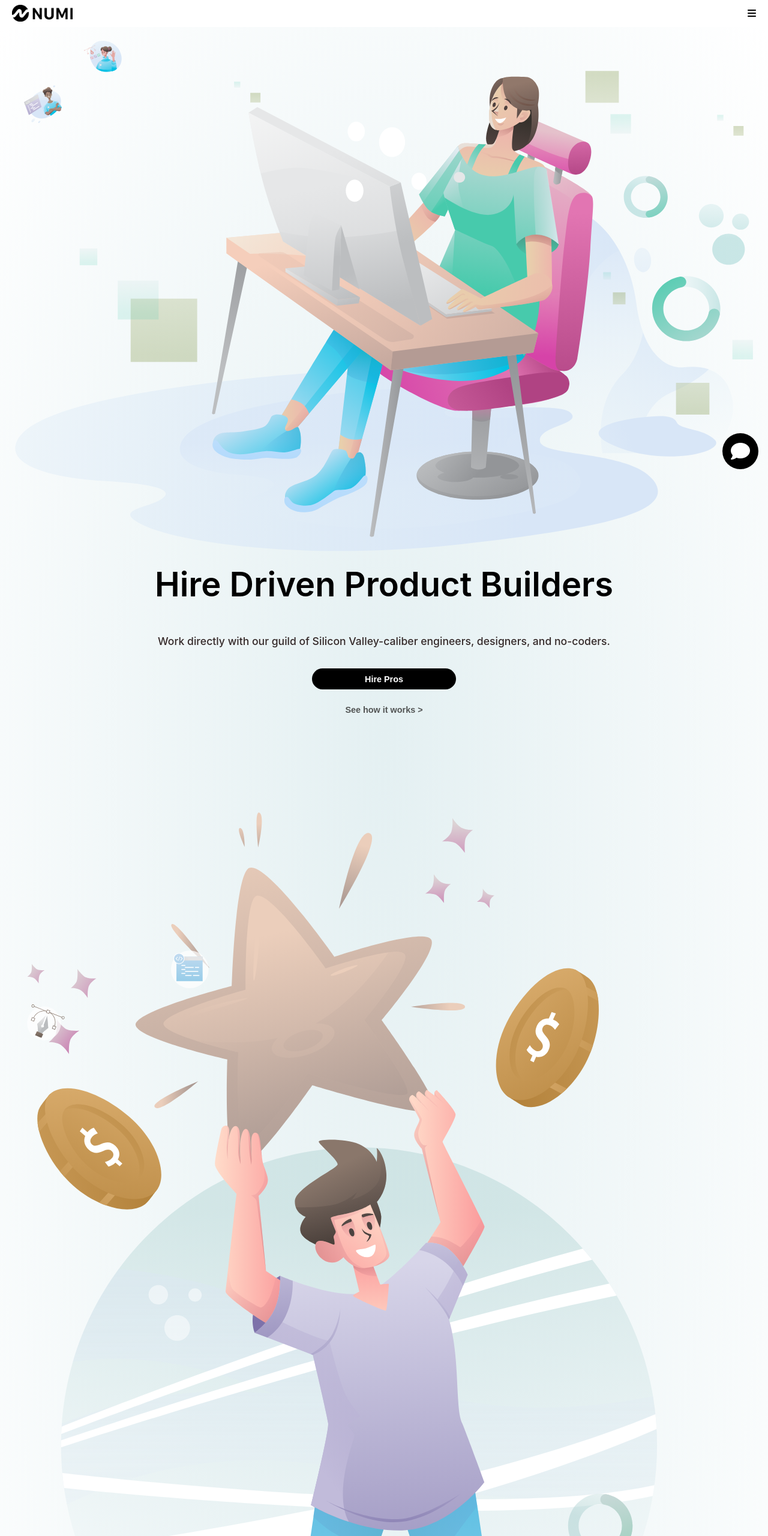
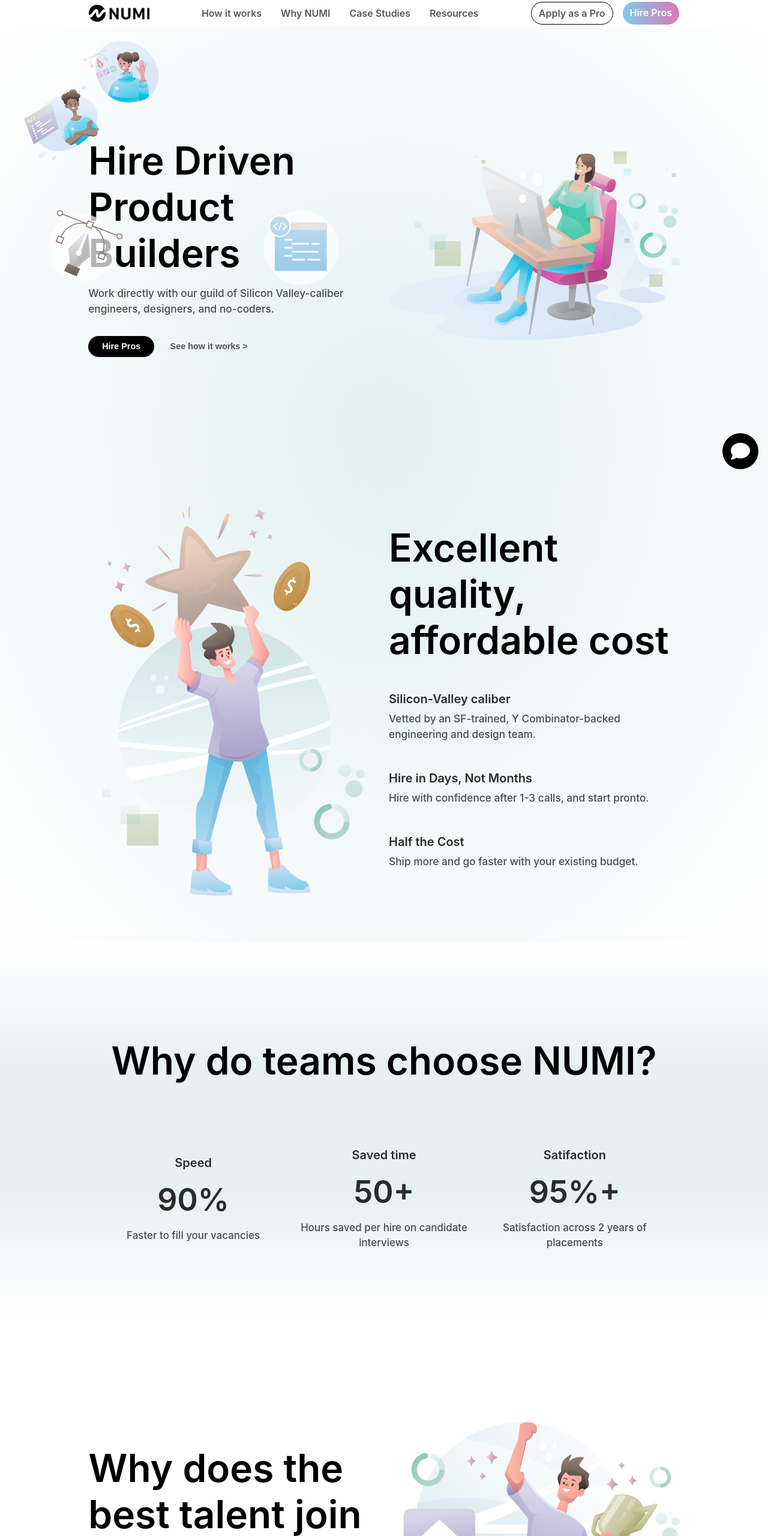
Before and after one commit to sumairhw/numi-homepage, a plain HTML site: page index.html in a window 1280 px wide. Shown: the top 2560 px of the page at 60% size. Drawn offline with Linux system fonts and the light colour scheme.

Commit message:
Styling: Refactor and media queries for desktop layout
- remove redundant css
- add extra markup as required
- desktop design almost complete with exception to positioning floating svgs

```diff
--- a/index.html
+++ b/index.html
@@ -19,24 +19,31 @@
 
   <body>
     <header>
+      <div class="header-wrapper">
         <img src="./assets/numi.png" alt="" class="numi-logo" />
         <nav>
-        <ul>
+          <ul class="header-links">
             <li>How it works</li>
             <li>Why NUMI</li>
             <li>Case Studies</li>
             <li>Resources</li>
-          <li>Hire Pros</li>
-          <li>Apply as a Pro</li>
+          </ul>
+        </nav>
+        <nav>
+          <ul class="header-buttons">
+            <li class="header-btn">Apply as a Pro</li>
+            <li class="header-btn header-btn--gradient">Hire Pros</li>
           </ul>
         </nav>
         <div class="mobile-menu">
           <i class="fa fa-bars" aria-hidden="true"></i>
         </div>
+      </div>
     </header>
 
-    <section class="section-1">
-      <div class="section-img">
+    <section id="section-1">
+      <div class="section-wrapper">
+        <div class="img-div section-img">
           <img src="./assets/section1_1.svg" alt="" class="float-img float-1" />
           <img src="./assets/section1_2.svg" alt="" class="float-img float-2" />
           <img
@@ -46,33 +53,38 @@
           />
         </div>
         <div class="section-content">
-        <h1 class="main-heading">Hire Driven Product Builders</h1>
-        <p>
+          <h1 class="main-heading center">Hire Driven Product Builders</h1>
+          <p class="center .p--hero">
             Work directly with our guild of Silicon Valley-caliber engineers,
             designers, and no-coders.
           </p>
+          <div class="buttons">
             <button type="button" class="btn btn--black">Hire Pros</button>
             <button type="button" class="btn btn--transparent">
               See how it works &#62;
             </button>
           </div>
+        </div>
+      </div>
     </section>
 
-    <section class="section-2">
-      <div class="img-div">
+    <section id="section-2">
+      <div class="section-wrapper">
+        <div class="img-div section-img">
           <img src="./assets/section2_1.svg" alt="" class="float-img float-1" />
           <img src="./assets/section2.svg" alt="happy boy" class="main-img" />
           <img src="./assets/section2_2.svg" alt="" class="float-img float-2" />
         </div>
+        <div class="section-content">
           <h2>Excellent quality, affordable cost</h2>
           <div>
             <h3>Silicon-Valley caliber</h3>
             <p>
-          Vetted by an SF-trained, Y Combinator-backed engineering and design
-          team.
+              Vetted by an SF-trained, Y Combinator-backed engineering and
+              design team.
             </p>
           </div>
-      <div class="">
+          <div>
             <h3>Hire in Days, Not Months</h3>
             <p>Hire with confidence after 1-3 calls, and start pronto.</p>
           </div>
@@ -80,34 +92,44 @@
             <h3>Half the Cost</h3>
             <p>Ship more and go faster with your existing budget.</p>
           </div>
+        </div>
+      </div>
     </section>
 
-    <section class="section-3">
-      <h2>Why do teams choose NUMI?</h2>
-      <div class="features">
-        <div class="feature">
+    <section id="section-3">
+      <div class="section-wrapper">
+        <h2 class="center">Why do teams choose NUMI?</h2>
+        <div class="features section-content">
+          <div class="feature section-content">
             <p class="feature-name">Speed</p>
             <p class="feature-num">90%</p>
-          <p class="feature-info">Faster to fill your vacancies</p>
+            <p class="feature-info center">Faster to fill your vacancies</p>
           </div>
-        <div class="feature">
+          <div class="feature section-content">
             <p class="feature-name">Saved time</p>
             <p class="feature-num">50+</p>
-          <p class="feature-info">
+            <p class="feature-info center">
               Hours saved per hire on candidate interviews
             </p>
           </div>
-        <div class="feature">
+          <div class="feature section-content">
             <p class="feature-name">Satifaction</p>
             <p class="feature-num">95%+</p>
-          <p class="feature-info">Satisfaction across 2 years of placements</p>
+            <p class="feature-info center">
+              Satisfaction across 2 years of placements
+            </p>
+          </div>
         </div>
       </div>
     </section>
-    <section class="section-4">
+    <section id="section-4">
+      <div class="section-wrapper">
+        <div class="section-img">
           <img src="./assets/section4.svg" alt="" class="main-img" />
+        </div>
+        <div class="">
           <h2>Why does the best talent join NUMI?</h2>
-      <div class="flex-parent">
+          <div class="section-content">
             <h3>To build careers at great remote-first companies.</h3>
 
             <div class="stylish-p">
@@ -123,11 +145,16 @@
               <p>Passionate about remote work</p>
             </div>
 
-        <button class="btn btn--black btn--black--wide">Apply as a Pro</button>
+            <button class="btn btn--black btn--black--wide">
+              Apply as a Pro
+            </button>
+          </div>
+        </div>
       </div>
     </section>
     <div class="gradient-bf-testimonials"></div>
-    <section class="section-5 testimonials">
+    <section class="testimonials" id="section-5">
+      <div class="testsection-wrapper">
         <h2>Powering the Best Startups</h2>
         <div class="testimonial-grid">
           <div class="testimonial">
@@ -165,10 +192,11 @@
             <div class="testimonial-main">
               <img src="./assets/starts.svg" alt="" />
               <p class="p--bigger">
-              "We were ready to sign Sergei, the engineer we found through NUMI,
-              after a single call. He immediately started picking up big-brained
-              engineering problems on the backend. We were so happy with Sergei
-              that we started the search for another engineer through NUMI"
+                "We were ready to sign Sergei, the engineer we found through
+                NUMI, after a single call. He immediately started picking up
+                big-brained engineering problems on the backend. We were so
+                happy with Sergei that we started the search for another
+                engineer through NUMI"
               </p>
             </div>
             <div class="testimonial-foot">
@@ -223,8 +251,9 @@
               <img src="./assets/starts.svg" alt="" />
               <p class="p--bigger">
                 "NUMI was instrumental in our early days when finding our first
-              product Designer. Harrison understood our time pressure and worked
-              really quickly to help us find the right designer for our team."
+                product Designer. Harrison understood our time pressure and
+                worked really quickly to help us find the right designer for our
+                team."
               </p>
             </div>
             <div class="testimonial-foot">
@@ -240,20 +269,30 @@
             </div>
           </div>
         </div>
+      </div>
     </section>
     <div class="gradient-aft-testimonials"></div>
-    <section class="section-6">
+    <section id="section-6">
+      <div class="section-wrapper">
+        <div class="section-img">
           <img src="./assets/section6.svg" alt="main-img" class="main-img" />
+        </div>
         <div class="section-content">
-        <h2>Tap into the most driven engineers and designers on the planet</h2>
+          <h2 class="center">
+            Tap into the most driven engineers and designers on the planet
+          </h2>
+          <div class="buttons">
             <button class="btn btn--black btn--black--wide">Hire Pros</button>
             <button class="btn btn--transparent">See how it works &#62;</button>
+          </div>
+        </div>
       </div>
     </section>
     <div class="chat-widget">
       <i class="fa fa-comment"></i>
     </div>
     <footer>
+      <div class="section-wrapper" id="footer-wrapper">
         <div class="footer-main">
           <ul class="footer-list">
             <div>
@@ -286,7 +325,11 @@
 
             <form action="#">
               <div class="email-capsule">
-              <input type="email" placeholder="Enter your email" class="left" />
+                <input
+                  type="email"
+                  placeholder="Enter your email"
+                  class="left"
+                />
                 <button class="email-submit btn btn--black">Submit</button>
                 <!-- <input type="submit" value="Submit" /> -->
               </div>
@@ -313,10 +356,13 @@
             class="footer-logo img-award3"
           />
         </div>
+        <div class="footer-foot">
           <div>
             <img src="./assets/ylogo.svg" alt="" class="footer-small-img" />
           </div>
           <p class="p--small center">&copy; NUMI | All Rights Reserved</p>
+        </div>
+      </div>
     </footer>
   </body>
 </html>
--- a/style.css
+++ b/style.css
@@ -10,9 +10,24 @@ body {
 
 p {
   line-height: 1.5;
-  color: rgba(0, 0, 0, 0.7);
+  font-weight: 500;
+  font-size: 1.08rem;
+  margin: 0rem 0rem 1rem;
+  color: rgb(74, 74, 74);
 }
 
+.p--black {
+  color: black;
+}
+
+.p--small {
+  font-size: 0.8rem;
+  margin-top: 0.75rem;
+}
+
+.p--hero {
+  color: rgb(52, 41, 41);
+}
 li {
   list-style-type: none;
 }
@@ -23,92 +38,24 @@ h3 {
   font-weight: 600;
 }
 
-.section-1,
-.section-2,
-.section-3,
-.section-4,
-.section-5,
-.section-6,
-footer {
-  padding: 1.5rem;
+h1 {
+  font-size: 3.5rem;
 }
 
-.section-content {
-  display: flex;
-  gap: 1rem;
-  flex-direction: column;
-  justify-content: center;
-  align-items: center;
-}
-/*********************** Header ***************************/
-header {
-  z-index: 1000;
-  display: flex;
-  height: 2rem;
-  padding: 1.4rem 1.25rem;
-  justify-content: space-between;
-  align-items: center;
-  background-color: rgba(255, 255, 255, 0.5);
-  backdrop-filter: blur(15px);
-  position: sticky;
-  top: 0;
+h2 {
+  font-size: 1.75rem;
+  margin-bottom: 1rem;
 }
 
-nav {
-  display: none;
+h3 {
+  font-size: 1.25rem;
+  margin-bottom: 0.5rem;
+  color: rgb(43, 43, 43);
 }
 
-.numi-logo {
-  height: 28px;
-}
-
-/********************** section 1*************************/
-.section-1 {
-  display: flex;
-  padding-top: 4.5rem;
-  flex-direction: column;
-  background: radial-gradient(
-    ellipse at bottom,
-    rgb(228, 240, 242),
-    transparent
-  );
-}
-
-.main-img {
-  width: 100%;
-  height: auto;
-}
-
-.float-img {
-  position: absolute;
-  width: 63px;
-  height: auto;
-}
-
-.section-1 img.float-1 {
-  left: 140px;
-  top: 68px;
-}
-
-.section-1 img.float-2 {
-  top: 142px;
-  left: 40px;
-}
-
-.main-heading {
-  font-size: 3.5rem;
-  text-align: center;
-  font-weight: 600;
-  margin: 1rem 0;
-}
-
-.section-1 p {
-  position: relative;
-  font-size: 1.1rem;
-  text-align: center;
-  color: #342929;
-  font-weight: 500;
-  margin: 1rem 0;
+section,
+footer {
+  padding: 4.5rem 1.5rem;
 }
 
 .btn {
@@ -131,42 +78,116 @@ nav {
   color: rgb(82, 84, 84);
 }
 
-/************************ section 2 *********************/
-.section-2 {
+.btn--black--wide {
+  width: 100%;
+}
+
+.section-wrapper {
   display: flex;
   flex-direction: column;
-  gap: 3rem;
+  align-items: center;
+  justify-content: center;
+  gap: 2rem;
+}
+
+.section-content {
+  display: flex;
+  gap: 1rem;
+  flex-direction: column;
+  justify-content: center;
+  align-items: center;
+}
+
+.footer-small-img {
+  width: 25px;
+  height: auto;
+  display: block;
+  margin: 0.5rem auto;
+}
+
+.center {
+  text-align: center;
+}
+
+.main-img {
+  width: 100%;
+  height: auto;
+}
+
+.float-img {
+  position: absolute;
+  width: 63px;
+  height: auto;
+}
+
+/*********************** Header ***************************/
+header {
+  z-index: 1000;
+  background-color: rgba(255, 255, 255, 0.5);
+  backdrop-filter: blur(15px);
+  position: sticky;
+  top: 0;
+}
+
+.header-wrapper {
+  height: 2rem;
+  padding: 1.4rem 1.25rem;
+  display: flex;
+  justify-content: space-between;
+  align-items: center;
+}
+
+nav ul {
+  display: none;
+}
+
+.numi-logo {
+  height: 28px;
+}
+
+/********************** section 1*************************/
+#section-1 {
+  /* padding-top: 4.5rem; */
+  background: radial-gradient(
+    ellipse at bottom,
+    rgb(228, 240, 242),
+    transparent
+  );
+}
+
+#section-1 img.float-1 {
+  left: 140px;
+  top: 68px;
+}
+
+#section-1 img.float-2 {
+  top: 142px;
+  left: 40px;
+}
+
+.buttons {
+  display: flex;
+  flex-direction: column;
+  gap: 1rem;
+}
+
+/************************ section 2 *********************/
+#section-2 {
   padding-top: 8rem;
-  position: relative;
   background: radial-gradient(ellipse at top, rgb(228, 240, 242), white);
 }
 
-.section-2 .float-1 {
+#section-2 .float-1 {
   top: 450px;
   left: 45px;
 }
-.section-2 .float-2 {
+#section-2 .float-2 {
   top: 360px;
   left: 285px;
 }
 
-.section-2 h2 {
-  font-size: 1.75rem;
-}
-
-.section-2 h3 {
-  color: rgb(43, 43, 43);
-  font-size: 1.2rem;
-}
-
-.section-2 p {
-  color: rgb(74, 74, 74);
-  font-weight: 500;
-  font-size: 1.08rem;
-}
-
 /******************section -3*************************** */
-.section-3 {
+#section-3 {
   padding-top: 10rem;
   /* background: radial-gradient(ellipse at top, transparent, rgb(228, 240, 242)); */
   background: linear-gradient(
@@ -178,89 +199,65 @@ nav {
   );
 }
 
-.section-3 h2 {
-  text-align: center;
-  font-size: 1.75rem;
-  margin-bottom: 4.3rem;
+#section-3 h2 {
+  margin-bottom: 3.5rem;
 }
 
-.section-3 .features {
-  display: flex;
-  flex-direction: column;
-  justify-content: center;
-  align-items: center;
-  flex-wrap: wrap;
-  gap: 2rem;
+.features {
+  gap: 1.5rem;
 }
 
-.features .feature {
-  display: flex;
-  flex-direction: column;
-  gap: 0.65rem;
-  justify-content: center;
-  align-items: center;
+.feature {
+  gap: 0rem;
 }
 
-.feature-num {
-  font-size: 3.5rem;
+.features p {
+  margin-bottom: 0.5rem;
+}
+
+.feature-num,
+.feature-name {
   font-weight: 600;
   color: #2b2b2b;
 }
 
+.feature-num {
+  font-size: 3.25rem;
+}
+
 .feature-name {
   font-size: 1.25rem;
-  color: #2b2b2b;
-  font-weight: 600;
 }
 
 .feature-info {
   font-size: 1.06rem;
   color: rgb(71, 74, 74);
-  font-weight: 500;
-  text-align: center;
 }
 
 /************************ section 4 **********************/
-.section-4 {
-  padding-top: 10rem;
-  padding-bottom: 3rem;
+#section-4 {
+  padding-top: 8rem;
+  /* padding-bottom: 3rem; */
 }
 
-.section-4 h2 {
-  font-size: 1.75rem;
-  margin-top: 3rem;
+#section-4 h2 {
+  margin: 1.5rem 0rem;
 }
 
-.section-4 .flex-parent {
-  margin-top: 1.5rem;
-  display: flex;
-  flex-direction: column;
-  gap: 2rem;
-}
-
-.section-4 h3 {
-  color: #2b2b2b;
-  font-size: 1.25rem;
-}
-.section-4 p {
-  font-size: 1.075rem;
-  color: rgb(74, 74, 74);
-  font-weight: 500;
+#section-4 .section-content {
+  align-items: flex-start;
 }
 
 .stylish-p {
   display: flex;
   flex-direction: row;
   gap: 1rem;
-  align-items: center;
+  align-items: flex-start;
 }
 
-.btn--black--wide {
-  width: 100%;
-}
 /**************** section-5 testimonials ******************/
 .gradient-bf-testimonials {
-  padding: 2rem 0;
+  padding: 3rem 0;
   background: linear-gradient(
     to bottom,
     rgb(252, 253, 255),
@@ -269,25 +266,20 @@ nav {
 }
 
 .gradient-aft-testimonials {
-  padding: 2rem 0;
+  padding: 3rem 0;
   background: linear-gradient(
     to bottom,
     rgb(226, 243, 250),
     rgb(252, 253, 255)
   );
 }
+
 .testimonials {
   background: linear-gradient(
     to bottom,
     rgb(239, 221, 237),
     rgb(226, 242, 250)
   );
-  padding-bottom: 5rem;
-}
-
-.p--bigger {
-  font-size: 1.08rem;
-  font-weight: 500;
 }
 
 .testimonial-grid {
@@ -308,7 +300,6 @@ nav {
 .testimonials h2 {
   text-align: center;
   padding: 3rem;
-  font-size: 1.75rem;
   color: #3d3d3d;
 }
 .testimonial-main {
@@ -364,29 +355,13 @@ nav {
 
 .author-position {
   font-size: 0.9rem;
-  font-weight: 500;
 }
 /********************** section 6 **************************/
 
-.section-6 {
-  display: flex;
-  flex-direction: column;
-  align-items: center;
-  justify-content: center;
-  gap: 3rem;
-  padding-top: 4rem;
-  padding-bottom: 4rem;
+#section-6 .main-img {
+  scale: 0.75;
 }
 
-.section-6 .main-img {
-  width: 70%;
-  height: auto;
-}
-
-.section-6 h2 {
-  text-align: center;
-  font-size: 1.75rem;
-}
 /*************************chat icon *************************/
 
 .chat-widget {
@@ -414,13 +389,14 @@ nav {
 /* ************************** footer ***************************/
 
 footer {
-  padding-top: 4rem;
+  padding-bottom: 0.75rem;
 }
+
 .footer-main {
   display: flex;
   flex-direction: column;
   gap: 2.5rem;
-  margin-bottom: 2.5rem;
+  margin-bottom: 1rem;
 }
 
 .footer-list {
@@ -443,17 +419,7 @@ footer {
 .footer-email {
   display: flex;
   flex-direction: column;
-  gap: 1rem;
-}
-
-.p--black {
-  color: black;
-  font-weight: 500;
-}
-
-.p--small {
-  font-weight: 500;
-  font-size: 0.8rem;
+  /* flex-wrap: wrap; */
 }
 
 .social-icon {
@@ -472,7 +438,6 @@ footer {
   display: flex;
   justify-content: space-between;
   align-items: center;
-  margin-bottom: 2.5rem;
 }
 
 .footer-logo {
@@ -484,22 +449,12 @@ footer {
   width: 22%;
 }
 
-.footer-small-img {
-  width: 25px;
-  height: auto;
-  display: block;
-  margin: 1rem auto 1rem;
-}
-
-.center {
-  text-align: center;
-}
-
 .email-capsule {
   display: flex;
   justify-content: center;
   margin: 0.75rem 0;
 }
+
 input[type="email"] {
   padding: 1rem 1rem;
   background: none;
@@ -513,8 +468,283 @@ input[type="email"] {
   color: black;
 }
 
+input:focus {
+  outline: none !important;
+  border-color: cyan;
+}
+
 .email-submit {
   border-radius: 0px 40px 40px 0px;
   font-weight: 600;
   width: 25%;
 }
+
+footer p.p--black {
+  margin-bottom: 0;
+  font-size: 1rem;
+}
+/*************** media queries ********************/
+
+@media screen and (min-width: 768px) {
+  h1 {
+    font-size: 4rem;
+  }
+
+  h2 {
+    font-size: 4rem;
+  }
+
+  .testsection-wrapper,
+  .section-wrapper,
+  .header-wrapper {
+    width: 80%;
+    margin: 0 auto;
+  }
+
+  .section-wrapper {
+    flex-direction: row;
+    gap: 1rem;
+    align-items: center;
+  }
+
+  .section-wrapper > * {
+    flex-basis: 0px;
+    flex-grow: 1;
+    flex-shrink: 1;
+  }
+
+  .center {
+    text-align: left;
+  }
+
+  #section-1 .section-wrapper {
+    padding-top: 4rem;
+  }
+
+  #section-1 .section-content {
+    align-items: flex-start;
+    padding: 3rem 0;
+  }
+
+  #section-1 .section-img {
+    order: 1;
+  }
+
+  #section-1 .main-img {
+    position: relative;
+  }
+
+  .buttons {
+    flex-direction: row;
+    justify-content: flex-start;
+  }
+
+  #section-1 .buttons button:nth-child(1) {
+    width: 110px;
+  }
+
+  #section-1 .main-img {
+    height: 450px;
+  }
+
+  #section-1 .buttons button:nth-child(2) {
+    width: 150px;
+  }
+
+  #section-1 .float-1 {
+    width: 125px;
+    height: auto;
+    right: 10px;
+  }
+
+  #section-1 .float-2 {
+    width: 125px;
+    bottom: 100px;
+    left: 10px;
+    height: auto;
+  }
+
+  #section-2 .section-content {
+    display: flex;
+    flex-direction: column;
+    gap: 2rem;
+    flex-wrap: wrap;
+    justify-content: space-between;
+    align-items: flex-start;
+  }
+
+  #section-2 .section-content div {
+    display: flex;
+    flex-direction: column;
+    flex-wrap: wrap;
+  }
+
+  #section-2 .main-img {
+    position: relative;
+  }
+
+  #section-2 .main-img {
+    height: 650px;
+  }
+
+  #section-2 .float-1 {
+    width: 125px;
+    height: auto;
+    top: 350px;
+    left: 80px;
+  }
+
+  #section-2 .float-2 {
+    width: 125px;
+    height: auto;
+    top: 350px;
+    left: 440px;
+  }
+
+  #section-3 h2 {
+    text-align: center;
+  }
+
+  #section-3 .section-wrapper {
+    flex-direction: column;
+  }
+
+  #section-3 .features {
+    flex-direction: row;
+    gap: 2rem;
+    padding: 2rem;
+  }
+  #section-3 .features > * {
+    flex-basis: 0px;
+    flex-grow: 1;
+    flex-shrink: 1;
+  }
+
+  #section-3 .feature {
+    justify-content: center;
+    align-items: center;
+  }
+
+  #section-3 .feature p {
+    text-align: center;
+  }
+
+  #section-4 .section-img {
+    order: 1;
+  }
+
+  #section-4 .main-img {
+    height: 650px;
+  }
+
+  #section-4 button {
+    align-self: flex-start;
+  }
+
+  #section-4 .btn {
+    width: 140px;
+    margin-left: 0px;
+  }
+
+  .testimonial-grid {
+    grid-template-columns: 1fr 1fr;
+  }
+
+  #section-6 h2 {
+    font-size: 2.5rem;
+  }
+
+  #section-6 .buttons button:nth-child(1) {
+    width: 110px;
+  }
+  #section-6 .buttons button:nth-child(2) {
+    width: 150px;
+  }
+
+  #section-6 .section-content {
+    flex-direction: column;
+    align-items: flex-start;
+  }
+
+  footer > div#footer-wrapper {
+    display: flex;
+    flex-direction: column;
+    gap: 3rem;
+  }
+
+  .footer-main {
+    gap: 5rem;
+    flex-direction: row;
+    justify-content: space-between;
+  }
+
+  .footer-email .email-capsule {
+    width: 90%;
+    align-self: flex-end;
+  }
+
+  .footer-logo {
+    width: 18%;
+  }
+
+  .img-award3 {
+    width: 17%;
+  }
+
+  .footer-logos {
+    justify-content: center;
+    gap: 3rem;
+  }
+
+  .float-img {
+    position: absolute;
+    width: 125;
+    height: auto;
+  }
+
+  header .mobile-menu {
+    display: none;
+  }
+
+  .header-wrapper {
+    justify-content: space-between;
+  }
+
+  nav .header-links {
+    display: flex;
+    flex-direction: row;
+    gap: 2rem;
+  }
+
+  nav .header-buttons {
+    display: flex;
+    flex-direction: row;
+    gap: 1rem;
+  }
+
+  .header-btn {
+    border-radius: 20px;
+    font-weight: 600px;
+    border: 1px solid black;
+    padding: 0.5rem 0.75rem;
+  }
+
+  .header-btn--gradient {
+    background: linear-gradient(
+      to right,
+      rgb(127, 203, 233),
+      rgb(219, 121, 183)
+    );
+    border: transparent;
+    color: white;
+  }
+
+  header li {
+    color: rgba(0, 0, 0, 0.66);
+    font-weight: 600;
+  }
+
+  header li:hover {
+    color: rgba(0, 0, 0, 0.9);
+  }
+}
```
Also changed, not shown: .fleet/settings.json (added). Lines whose indentation alone changed are shown as unchanged.
